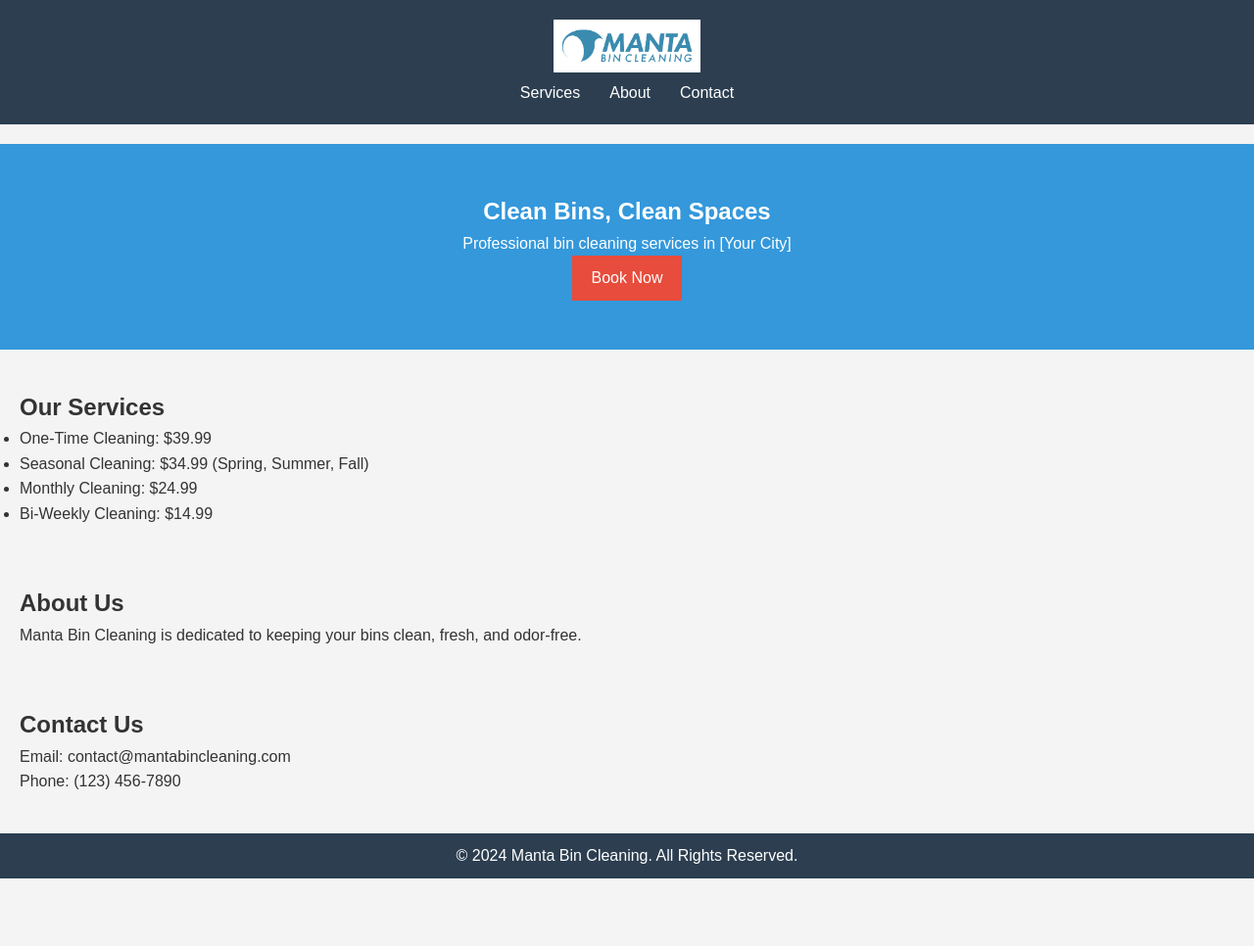
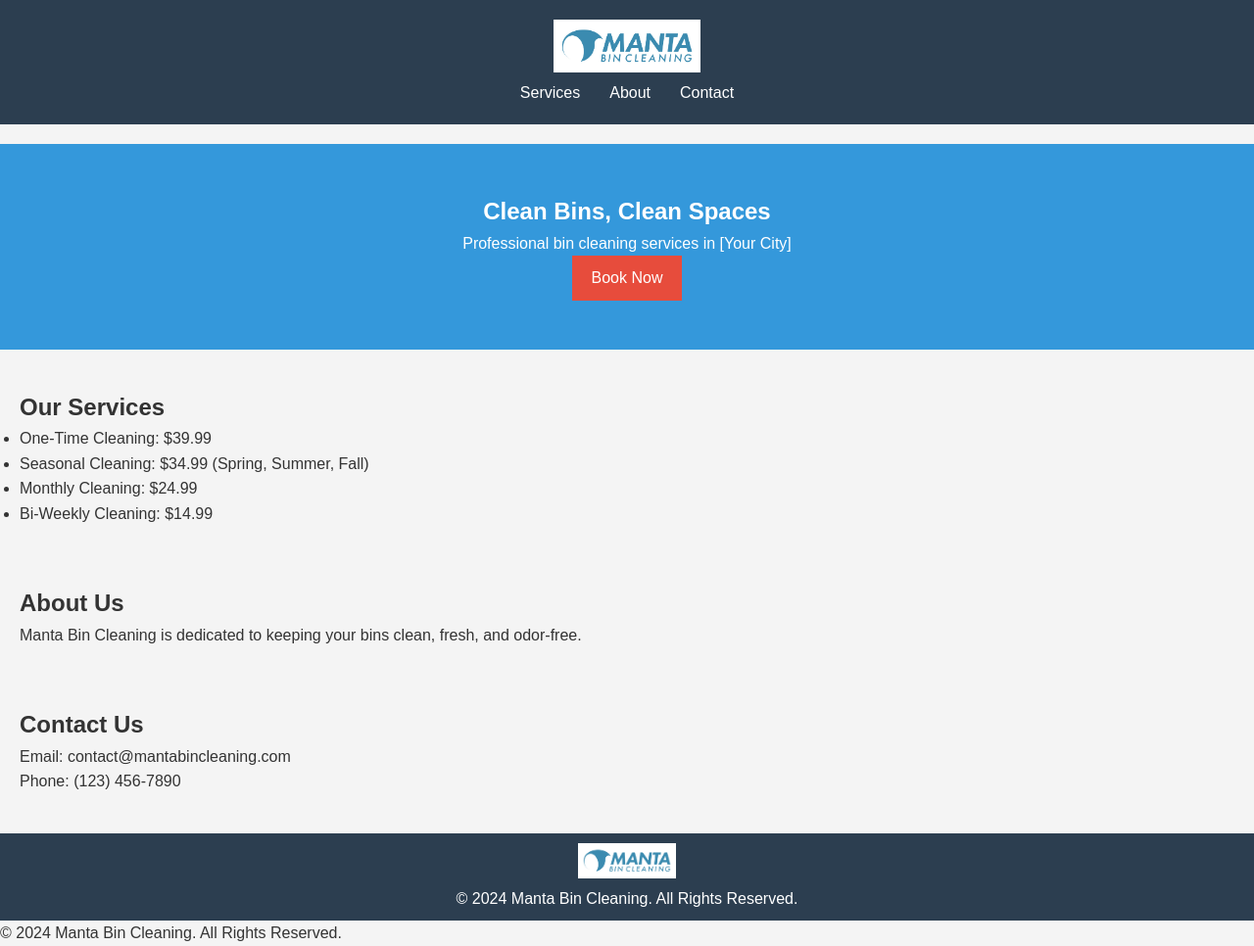
Before and after one commit to mantabincleaning/mantabincleaning.github.io, a plain HTML site: page index.html in a window 1280 px wide. Shown: the whole page at 98% size. Before the commit the page ends 897 px from the top, so only its background shows below. Drawn offline with Linux system fonts and the light colour scheme.

Commit message:
Update index.html

```diff
--- a/index.html
+++ b/index.html
@@ -48,6 +48,10 @@
   </section>
 
   <footer>
+  <img src="logo-blue-white.jpg" alt="Manta Bin Cleaning Footer Logo" style="max-width: 100px;">
+  <p>© 2024 Manta Bin Cleaning. All Rights Reserved.</p>
+</footer>
+
     <p>© 2024 Manta Bin Cleaning. All Rights Reserved.</p>
   </footer>
 </body>
```
